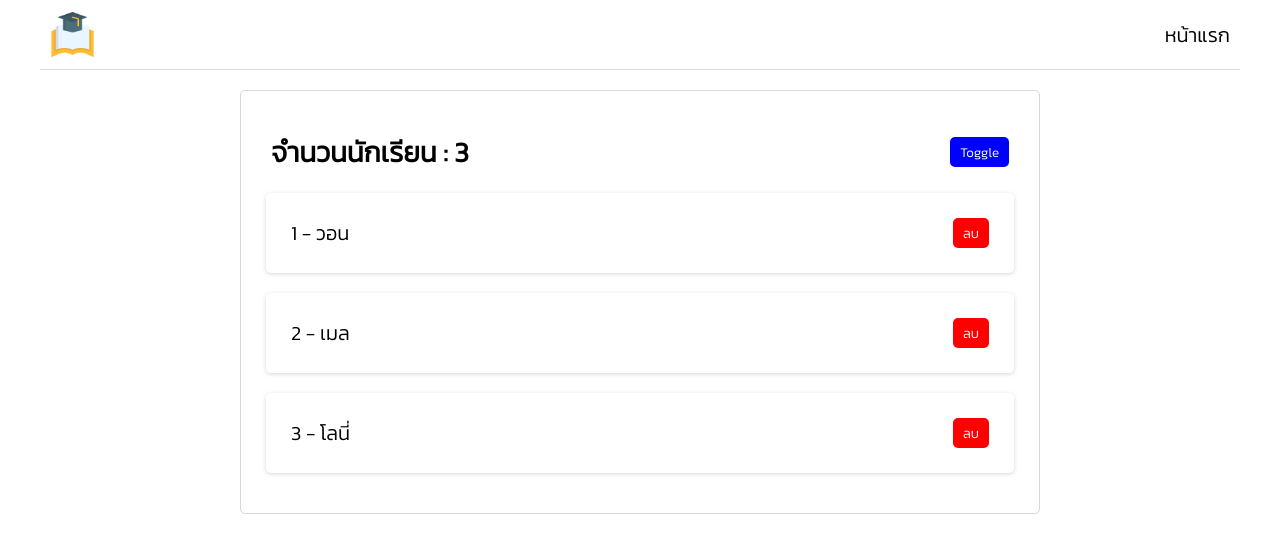
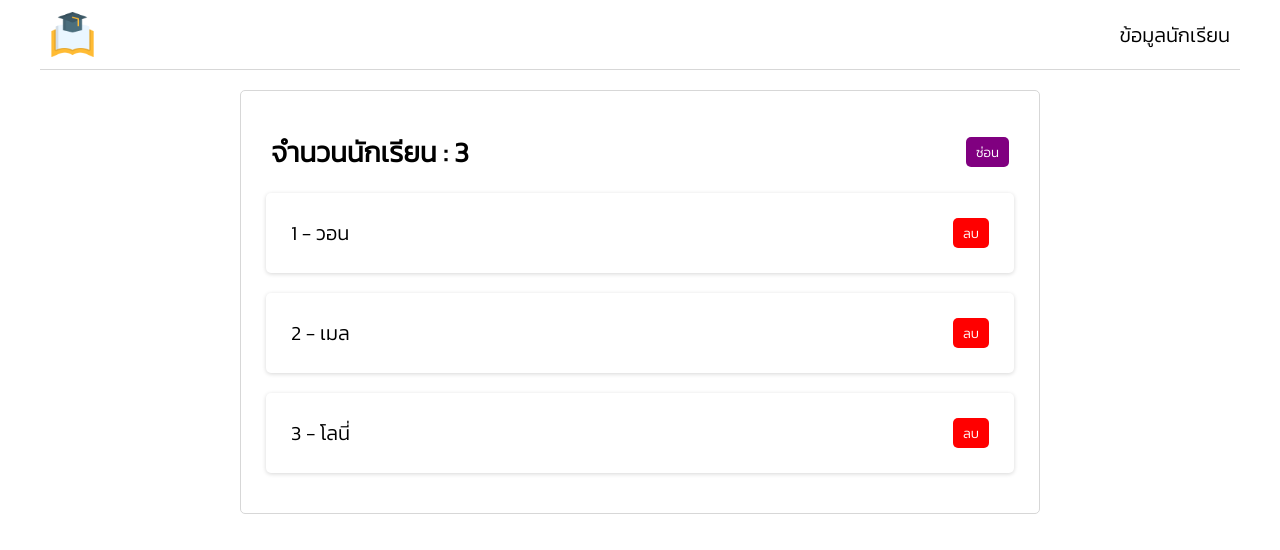
Before and after one commit to Borwonluck/React-Practice, a React (Create React App) app: page / in a window 1280 px wide. Shown: the top 550 px of the page. Built offline with nearby package versions, Linux system fonts and the light colour scheme.

Commit message:
Enhance Header component to accept title prop and update StudentList button styling

```diff
--- a/src/ArrayState.js
+++ b/src/ArrayState.js
@@ -10,7 +10,7 @@ function ArrayState() {
       <div className="container">
 
 
-        <Header />
+        <Header title="ข้อมูลนักเรียน"/>
         <main>
           <StudetList />
         </main>
--- a/src/components/Header.js
+++ b/src/components/Header.js
@@ -1,11 +1,14 @@
 import Logo from "../image/logo.png";
 import "./Header.css";
 
-function Header() {
+
+
+function Header(props) {
+  // const {title} = props
   return (
     <nav>
       <img src={Logo} alt="Logo" className="logo" />
-      <a href="/">หน้าแรก</a>
+      <a href="/">{props.title}</a>
     </nav>
   );
 }
--- a/src/components/StudentList.js
+++ b/src/components/StudentList.js
@@ -8,6 +8,10 @@ function StudetList() {
     { id: 3, name: "โลนี่" },
   ]);
   const [show, setShow] = useState(true); //true แสดงเนื้อหา
+  const btnStyle = {
+    background: show ? "purple" : "green",
+  }
+
 
   function deleteStudent(id) {
     //filter ลบเฉพาะ id ที่ตรงกัน id อื่นเหลือไว้
@@ -19,7 +23,7 @@ function StudetList() {
         <div className="header">
           <h1>จำนวนนักเรียน : {students.length}</h1>
           {/* เปลี่ยนค่า State Show */}
-          <button onClick={() => setShow(!show)}>Toggle</button>
+          <button onClick={() => setShow(!show)}style={btnStyle}>{show ? "ซ่อน" : "แสดง"}</button>
         </div>
         {show &&
           students.map((item) => (
```
